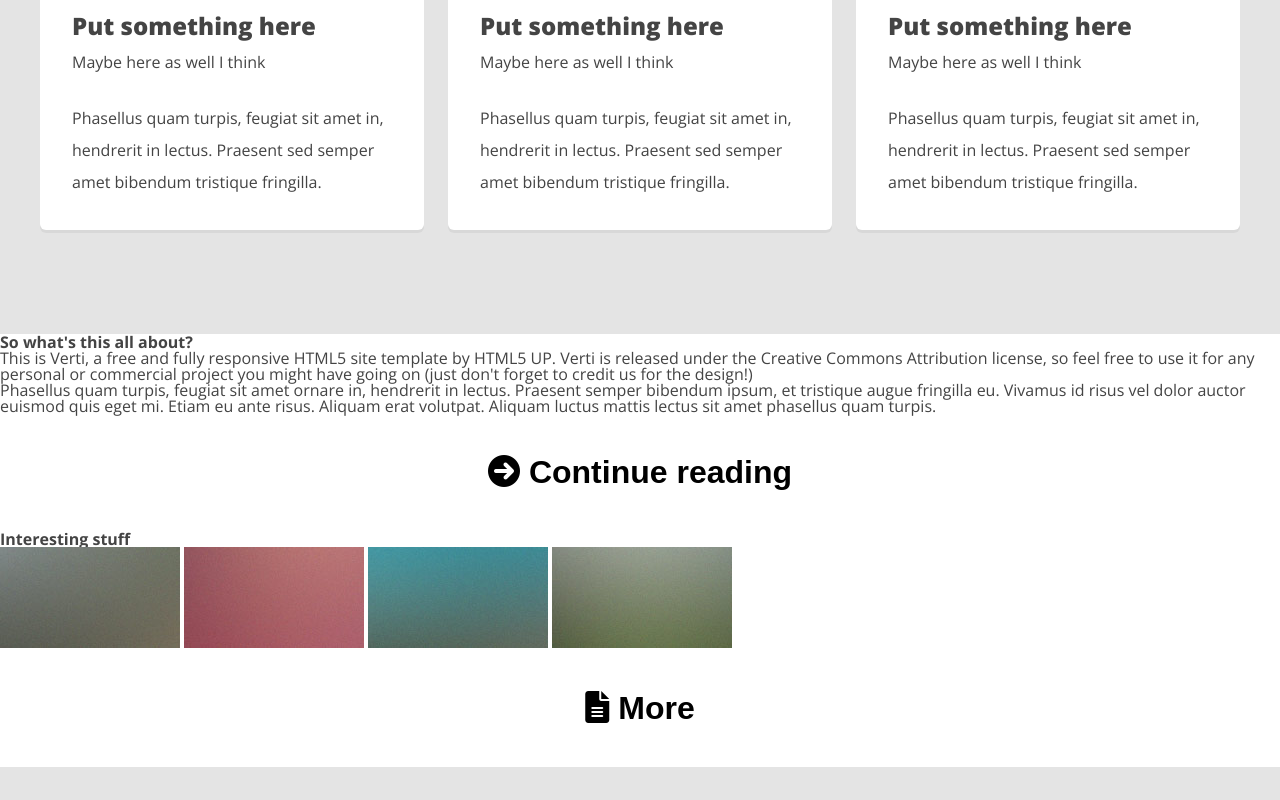
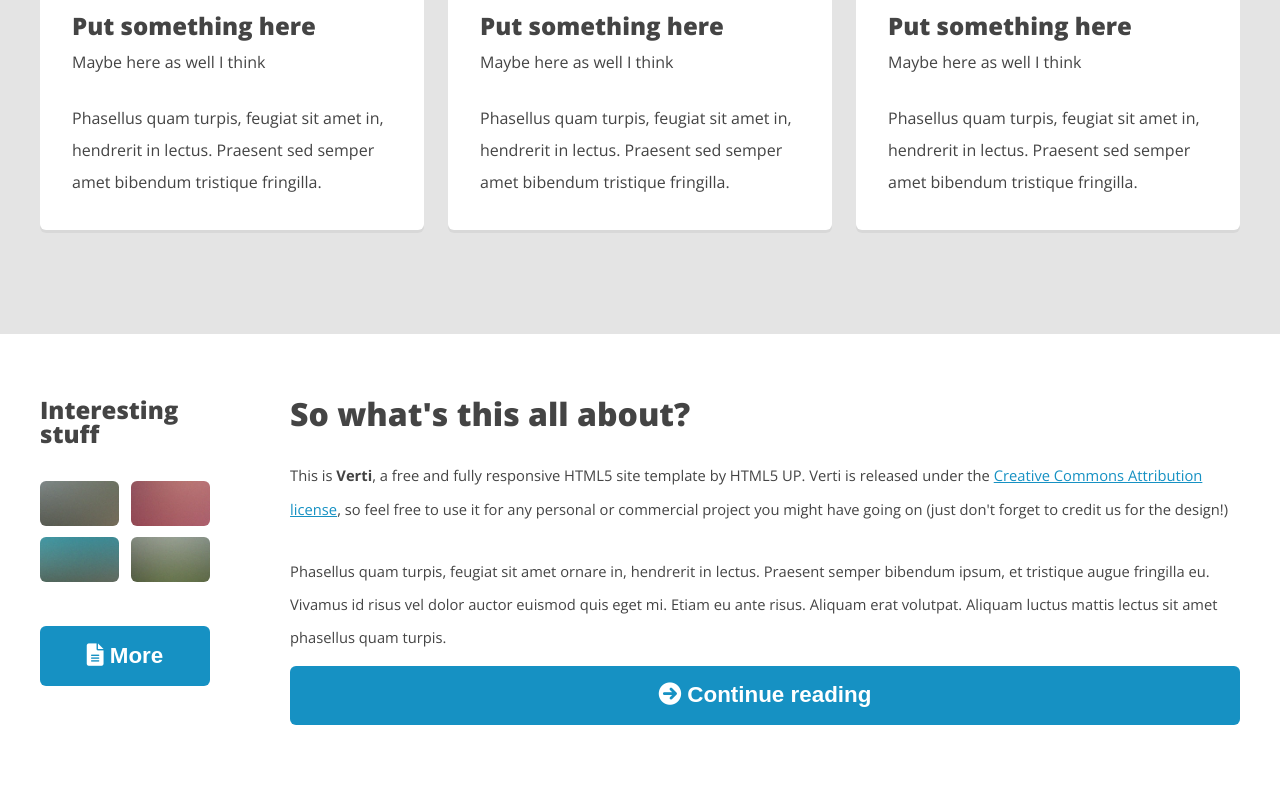
Before and after one commit to EdytaWe/Verti, a website: page public/index.html in a window 1280 px wide. Shown: the part 846-1646 px from the top of the page. Before the commit the page ends 1613 px from the top, so only its background shows below. Drawn offline with nearby package versions, Linux system fonts and the light colour scheme.

Commit message:
section about added

```diff
--- a/public/index.html
+++ b/public/index.html
@@ -67,24 +67,26 @@
     </article>
 </section>
 <section class="about">
-    <article class="about__article">
+    <article class="about__article about__description">
         <h4 class="about__title">So what's this all about?</h4>
-        <p class="about__content">This is Verti, a free and fully responsive HTML5 site template by HTML5 UP. Verti is released under the Creative Commons Attribution license, so feel free to use it for any personal or commercial project you might have going on (just don't forget to credit us for the design!)</p>
+        <p class="about__content">This is <b>Verti</b>, a free and fully responsive HTML5 site template by HTML5 UP. Verti is released under the <a>Creative Commons Attribution license</a>, so feel free to use it for any personal or commercial project you might have going on (just don't forget to credit us for the design!)</p>
         <p class="about__content">Phasellus quam turpis, feugiat sit amet ornare in, hendrerit in lectus. Praesent semper bibendum ipsum, et tristique augue fringilla eu. Vivamus id risus vel dolor auctor euismod quis eget mi. Etiam eu ante risus. Aliquam erat volutpat. Aliquam luctus mattis lectus sit amet phasellus quam turpis.</p>
         <button class="about__action about__reading">
             <span class="fas fa-arrow-circle-right"></span>
             Continue reading
         </button>
     </article>
-    <article>
-        <h4 class="about__title">Interesting stuff</h4>
+    <article class="about__article about__gallery">
+        <h5 class="about__gallery__title">Interesting stuff</h5>
         <div class="gallery">
-        <img src="assets/pic04.jpg" alt="">
-        <img src="assets/pic05.jpg" alt="">
-        <img src="assets/pic06.jpg" alt="">
-        <img src="assets/pic07.jpg" alt="">
+        <img class="gallery__thumbnail" src="assets/pic04.jpg" alt="">
+        <img class="gallery__thumbnail" src="assets/pic05.jpg" alt="">
         </div>
-        <button>
+            <div class="gallery">
+        <img class="gallery__thumbnail" src="assets/pic06.jpg" alt="">
+        <img class="gallery__thumbnail" src="assets/pic07.jpg" alt="">
+        </div>
+        <button class="about__action about__more">
             <span class="fas fa-file-alt"></span>
             More
         </button>
--- a/src/styles/components/_about.scss
+++ b/src/styles/components/_about.scss
@@ -1,8 +1,62 @@
 .about {
   background-color: white;
-  width: 100vw;
+  width: 100%;
   margin-top: 5em;
-  .about__title{
+  @include tablet {
+    display: flex;
+    flex-direction: row-reverse;
+  }
+
+
+  .about__article {
+    padding: 4em 2.5em;
+    //&:after{
+     // content: "";
+     // display: block;
+     // background-color: $main-font-color;
+      //height: 1px;
+      //width: 100vw;
+      //opacity: 0.5;
+
+
+    .about__title{
+      font-size: 2em;
+      font-weight: 800;
+    }
+
+    .about__content {
+      font-size: 0.92em;
+      font-weight: 300;
+      line-height: 2.25em;
+      padding-top: 2em;
+      a{
+        text-decoration: underline;
+        color: $button-featured-color;
+      }
+    }
+    .about__action {
+      background-color: $button-featured-color;
+      color: white;
+      font-size: 1.4em;
+      font-weight: 900;
+    }
+    .about__gallery__title {
+      font-size: 1.5em;
+      font-weight: 800;
+      margin-bottom: 1em;
+    }
+    .gallery {
+      display: flex;
+      justify-content: space-between;
+      padding-top: 0.7em;
+      .gallery__thumbnail {
+        border-radius: 6px;
+        width: calc(50% - 0.35em);
+      }
+    }
+    .about__more {
+      margin-top: 2em;
+    }
 
   }
 
```
Also changed, not shown: public/css/style.css, 1 other file.
